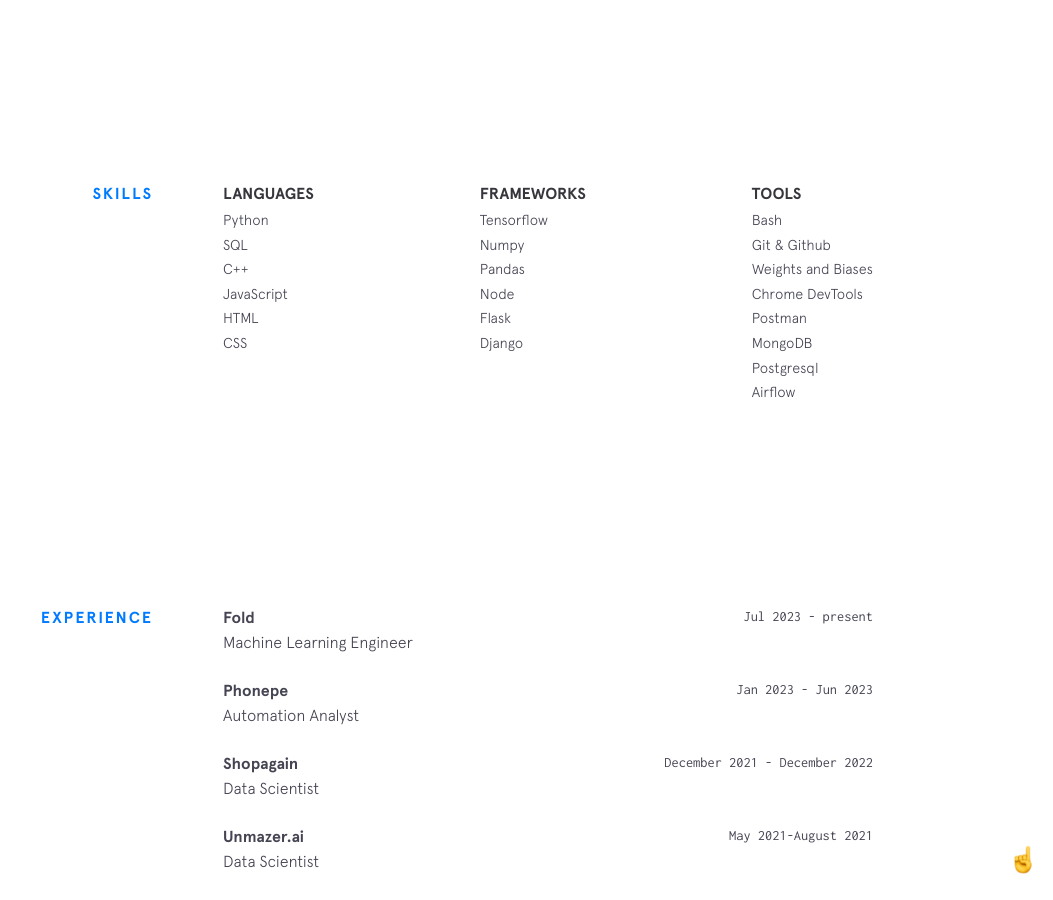
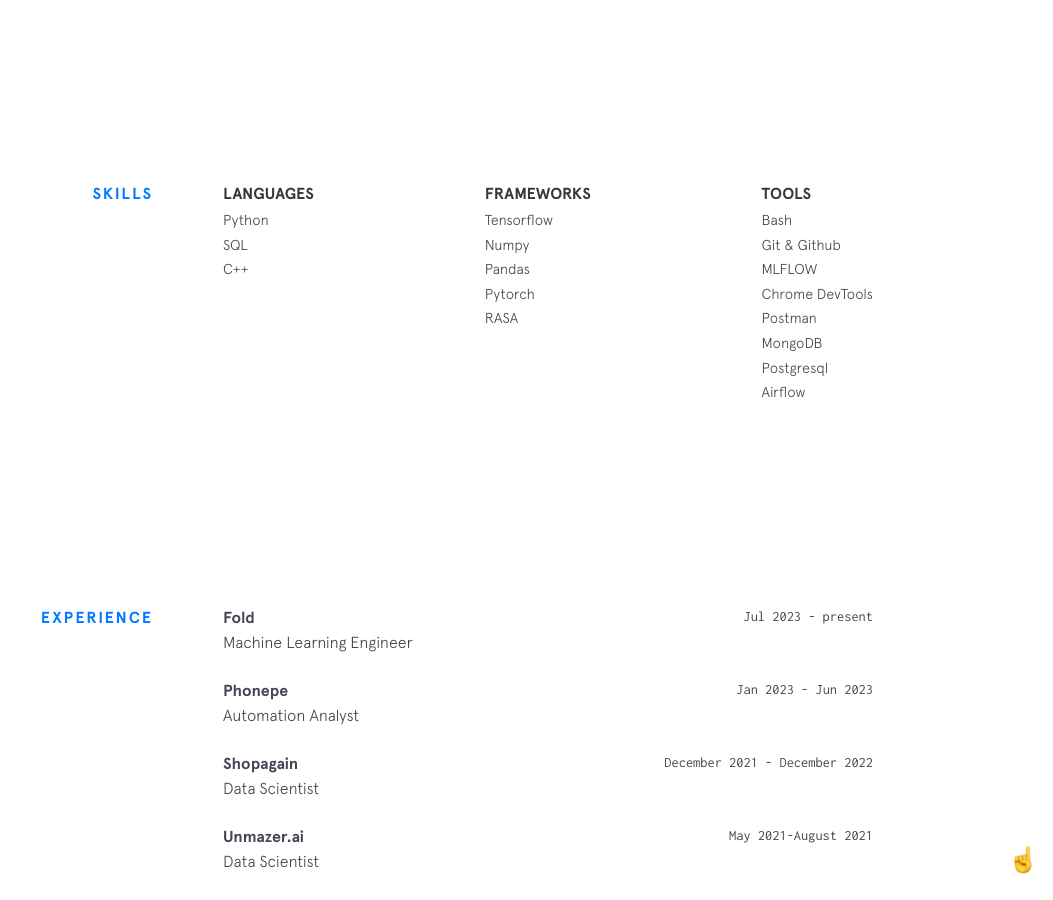
Before and after one commit to RheagalFire/rheagalfire.github.io, a Jekyll site: the page built from index.html, in a window 1280 px wide and 900 px high, scrolled down 1216 px. Shown: the whole window, without its empty margins (227-1280 px from the left). Built offline with Jekyll 4.4.1, drawn with Linux system fonts in a browser that asks for light colours; nearby versions of some CDN libraries.

Commit message:
Update skills.yml

```diff
--- a/_data/skills.yml
+++ b/_data/skills.yml
@@ -2,22 +2,18 @@ languages:
   - item: Python
   - item: SQL
   - item: C++
-  - item: JavaScript
-  - item: HTML
-  - item: CSS
 
 frameworks:
   - item: Tensorflow
   - item: Numpy
   - item: Pandas
-  - item: Node
-  - item: Flask
-  - item: Django
+  - item: Pytorch
+  - item: RASA
 
 tools:
   - item: Bash
   - item: Git & Github
-  - item: Weights and Biases
+  - item: MLFLOW
   - item: Chrome DevTools
   - item: Postman
   - item: MongoDB
```
